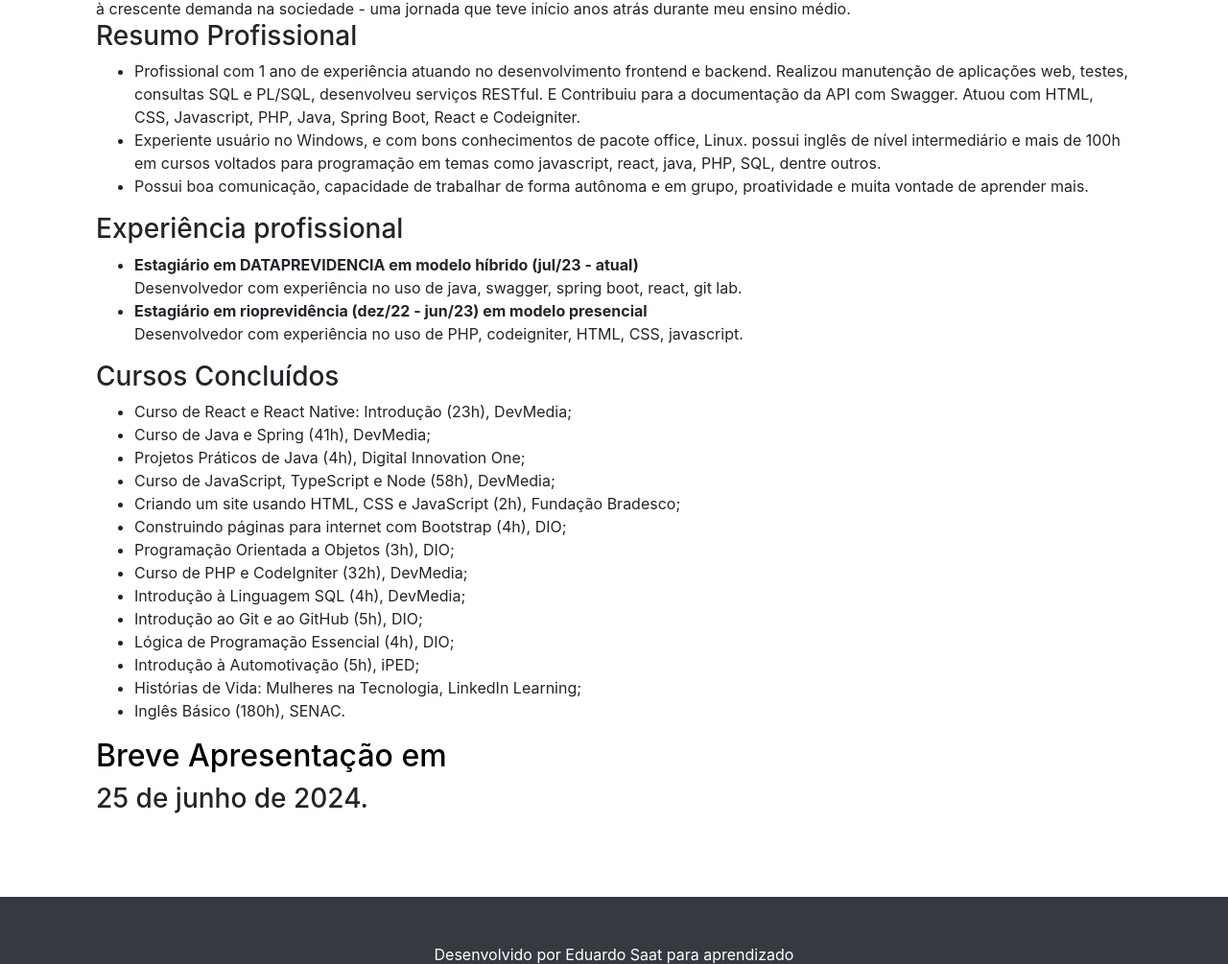
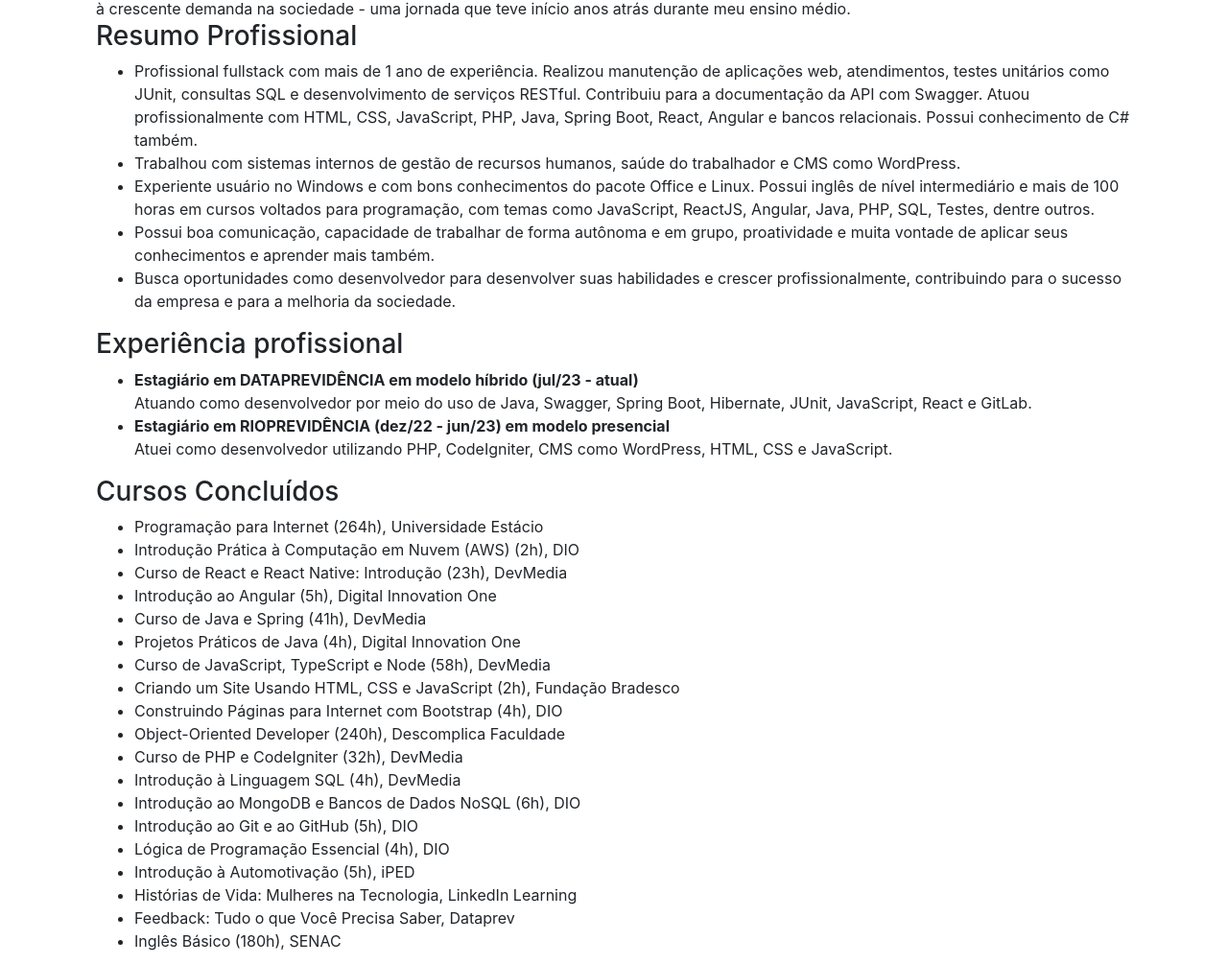
Before and after one commit to eduardosaatkamp/portfolioEduardoSaat, a website: page index.html in a window 1280 px wide. Shown: the part 1312-2317 px from the top of the page at 96% size. Drawn offline with Linux system fonts and the light colour scheme.

Commit message:
Atualizado página inicial.

```diff
--- a/index.html
+++ b/index.html
@@ -113,38 +113,53 @@
           </header>
           <P class="post_content">
             <h3>Início da Jornada</h3>
+
             Aluno da Universidade Estácio de Sá, cursando bacharelado em Sistemas de Informação, com previsão de formatura para dezembro de 2025. Ingressei no campo da programação motivado a transformar a adversidade da pandemia em uma oportunidade de crescimento, respondendo à crescente demanda na sociedade - uma jornada que teve início anos atrás durante meu ensino médio.
+
             <h3>Resumo Profissional</h3>
             <ul>
-              <li>Profissional com 1 ano de experiência atuando no desenvolvimento frontend e backend. Realizou manutenção de aplicações web, testes, consultas SQL e PL/SQL, desenvolveu serviços RESTful. E Contribuiu para a documentação da API com Swagger. Atuou com HTML, CSS, Javascript, PHP, Java, Spring Boot, React e Codeigniter.</li>
-              <li>Experiente usuário no Windows, e com bons conhecimentos de pacote office, Linux. possui inglês de nível intermediário e mais de 100h em cursos voltados para programação em temas como javascript, react, java, PHP, SQL, dentre outros.</li>
-              <li>Possui boa comunicação, capacidade de trabalhar de forma autônoma e em grupo, proatividade e muita vontade de aprender mais.</li>
+
+  <li>Profissional fullstack com mais de 1 ano de experiência. Realizou manutenção de aplicações web, atendimentos, testes unitários como JUnit, consultas SQL e desenvolvimento de serviços RESTful. Contribuiu para a documentação da API com Swagger. Atuou profissionalmente com HTML, CSS, JavaScript, PHP, Java, Spring Boot, React, Angular e bancos relacionais. Possui conhecimento de C# também.</li>
+  <li>Trabalhou com sistemas internos de gestão de recursos humanos, saúde do trabalhador e CMS como WordPress.</li>
+  <li>Experiente usuário no Windows e com bons conhecimentos do pacote Office e Linux. Possui inglês de nível intermediário e mais de 100 horas em cursos voltados para programação, com temas como JavaScript, ReactJS, Angular, Java, PHP, SQL, Testes, dentre outros.</li>
+  <li>Possui boa comunicação, capacidade de trabalhar de forma autônoma e em grupo, proatividade e muita vontade de aplicar seus conhecimentos e aprender mais também.</li>
+  <li>Busca oportunidades como desenvolvedor para desenvolver suas habilidades e crescer profissionalmente, contribuindo para o sucesso da empresa e para a melhoria da sociedade.</li>
+
+</ul>
             </ul>
 
 <h3>Experiência profissional</h3>
+
 <ul>
-  <li> <b>Estagiário em DATAPREVIDENCIA em modelo híbrido (jul/23 - atual) </b> <br>
-  Desenvolvedor com experiência no uso de java, swagger, spring boot, react, git lab.</li>
-  <li><b>Estagiário em rioprevidência (dez/22 - jun/23) em modelo presencial</b> <br> Desenvolvedor com experiência no uso de PHP, codeigniter, HTML, CSS, javascript.</li>
+  <li> <b>Estagiário em DATAPREVIDÊNCIA em modelo híbrido (jul/23 - atual)</b> <br>
+    Atuando como desenvolvedor por meio do uso de Java, Swagger, Spring Boot, Hibernate, JUnit, JavaScript, React e GitLab.</li>
+  <li><b>Estagiário em RIOPREVIDÊNCIA (dez/22 - jun/23) em modelo presencial</b> <br>
+    Atuei como desenvolvedor utilizando PHP, CodeIgniter, CMS como WordPress, HTML, CSS e JavaScript.</li>
 </ul>
           </p>
             <P class="post_content">
           <h3>Cursos Concluídos</h3>
           <ul>
-            <li>Curso de React e React Native: Introdução (23h), DevMedia;</li>
-            <li>Curso de Java e Spring (41h), DevMedia;</li>
-            <li>Projetos Práticos de Java (4h), Digital Innovation One;</li>
-            <li>Curso de JavaScript, TypeScript e Node (58h), DevMedia;</li>
-            <li>Criando um site usando HTML, CSS e JavaScript (2h), Fundação Bradesco;</li>
-            <li>Construindo páginas para internet com Bootstrap (4h), DIO;</li>
-            <li>Programação Orientada a Objetos (3h), DIO;</li>
-            <li>Curso de PHP e CodeIgniter (32h), DevMedia;</li>
-            <li>Introdução à Linguagem SQL (4h), DevMedia;</li>
-            <li>Introdução ao Git e ao GitHub (5h), DIO;</li>
-            <li>Lógica de Programação Essencial (4h), DIO;</li>
-            <li>Introdução à Automotivação (5h), iPED;</li>
-            <li>Histórias de Vida: Mulheres na Tecnologia, LinkedIn Learning;</li>
-            <li>Inglês Básico (180h), SENAC.</li>
+            <li>Programação para Internet (264h), Universidade Estácio</li>
+            <li>Introdução Prática à Computação em Nuvem (AWS) (2h), DIO</li>
+            <li>Curso de React e React Native: Introdução (23h), DevMedia</li>
+            <li>Introdução ao Angular (5h), Digital Innovation One</li>
+            <li>Curso de Java e Spring (41h), DevMedia</li>
+            <li>Projetos Práticos de Java (4h), Digital Innovation One</li>
+            <li>Curso de JavaScript, TypeScript e Node (58h), DevMedia</li>
+            <li>Criando um Site Usando HTML, CSS e JavaScript (2h), Fundação Bradesco</li>
+            <li>Construindo Páginas para Internet com Bootstrap (4h), DIO</li>
+            <li>Object-Oriented Developer (240h), Descomplica Faculdade</li>
+            <li>Curso de PHP e CodeIgniter (32h), DevMedia</li>
+            <li>Introdução à Linguagem SQL (4h), DevMedia</li>
+            <li>Introdução ao MongoDB e Bancos de Dados NoSQL (6h), DIO</li>
+            <li>Introdução ao Git e ao GitHub (5h), DIO</li>
+            <li>Lógica de Programação Essencial (4h), DIO</li>
+            <li>Introdução à Automotivação (5h), iPED</li>
+            <li>Histórias de Vida: Mulheres na Tecnologia, LinkedIn Learning</li>
+            <li>Feedback: Tudo o que Você Precisa Saber, Dataprev</li>
+            <li>Inglês Básico (180h), SENAC</li>
+          </ul>
           </ul>
         </p>
           <h2 class="subtitle">Breve Apresentação em </h2>
@@ -175,7 +190,7 @@
     <script src="vendor/bootstrap/js/bootstrap.bundle.min.js"></script>
     <script src="app.js"></script>
 
-    <script>alert('Olá, seja bem vindo(a)! Última atualização feita em janeiro.')
+    <script>alert('Olá, seja bem vindo(a)! Última atualização feita em maio.')
     </script>
     <noscript>Você precisa ativar o Javascript para visualizar o site por completo</noscript>
   </body>
```
Also changed, not shown: 1 other file.
